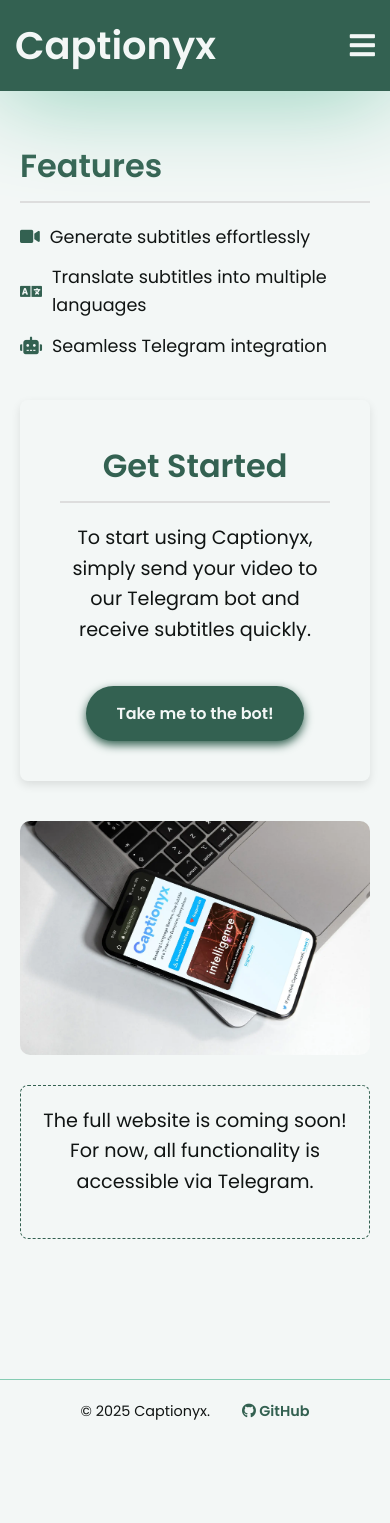
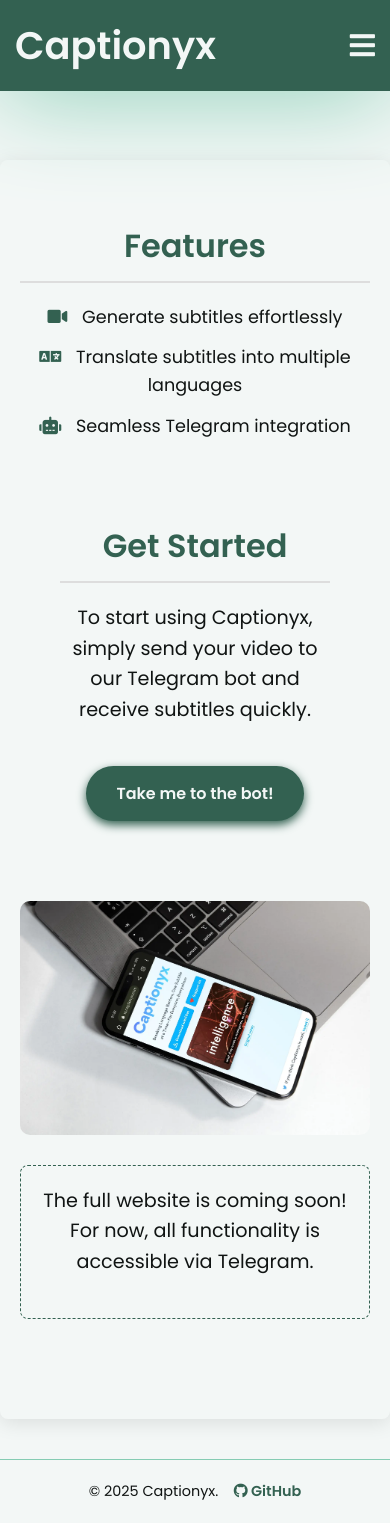
Before and after one commit to awerks/website, a Flask app: page / in a window 390 px wide. Before the commit the page ends 1420 px from the top, so only its background shows below. Run offline with Flask 2, Linux system fonts and the light colour scheme.

Commit message:
Enhance card styling with improved shadows and background; adjust layout for better responsiveness and readability

```diff
--- a/static/base.css
+++ b/static/base.css
@@ -4,6 +4,7 @@
     --primary: #336151;
     --secondary: #85ccb3;
     --accent: #34a27b;
+    --card-shadow: 0 4px 20px rgba(0, 0, 0, 0.1);
 }
 
 :root[data-theme="dark"] {
@@ -12,6 +13,8 @@
     --primary: #9eccbc;
     --secondary: #337a61;
     --accent: #5dcba4;
+    --card-shadow: 0 4px 20px rgba(0, 0, 0, 0.7);
+    /* Deeper shadow */
 }
 
 
@@ -30,20 +33,6 @@
     display: flex;
     flex-direction: column;
     transition: background 0.3s ease, color 0.3s ease;
-}
-
-main {
-    flex: 1;
-}
-
-html,
-body {
-    height: 100%;
-}
-
-a {
-    text-decoration: none;
-    color: inherit;
 }
 
 
@@ -72,13 +61,24 @@
 }
 
 main {
-    max-width: 900px;
+    flex: 1;
+    max-width: 1000px;
     background: var(--card-bg);
     padding: 60px 20px;
     border-radius: 8px;
     box-shadow: var(--card-shadow);
     transition: background 0.3s ease, box-shadow 0.3s ease;
-    margin: 5rem auto 0;
+    margin: 10rem auto 0;
+}
+
+html,
+body {
+    height: 100%;
+}
+
+a {
+    text-decoration: none;
+    color: inherit;
 }
 
 main section {
@@ -102,8 +102,9 @@
 main section ul li {
     margin-bottom: 12px;
     font-size: 1.1rem;
-    display: flex;
-    align-items: center;
+    /* display: flex; */
+
+    /* align-items: center;  */
 }
 
 main section ul li i {
@@ -126,7 +127,6 @@
 
 .footer-container {
     justify-content: center;
-    gap: 2rem;
 }
 
 .logo {
@@ -229,7 +229,7 @@
         position: absolute;
         top: 70px;
         right: 20px;
-        background: var(--primary);
+        background: #2f3b38;
         flex-direction: column;
         gap: 10px;
         padding: 20px;
--- a/static/index.css
+++ b/static/index.css
@@ -1,8 +1,14 @@
+#features {
+    text-align: center;
+}
+
+
 .get-started {
     padding: 40px;
     border-radius: 8px;
     text-align: center;
-    box-shadow: 0 4px 10px rgba(0, 0, 0, 0.1);
+    background: var(--card-bg);
+    /* box-shadow: var(--card-shadow); */
     transition: background 0.3s ease, box-shadow 0.3s ease;
 }
 
@@ -31,15 +37,21 @@
     box-shadow: 0 4px 8px rgba(0, 0, 0, 0.1);
 }
 
-
+/* Coming Soon section uses a dashed border with the primary color */
 .coming-soon {
-    background: #f9f9ff;
+    background: var(--card-bg);
     border: 1px dashed var(--primary);
     padding: 20px;
     text-align: center;
     border-radius: 8px;
     font-size: 1.3rem;
-    background-color: var(--background);
     color: var(--text);
     margin-top: 30px;
 }
+
+/* Dark mode adjustments for elements that need a bit more contrast */
+:root[data-theme="dark"] .bot-placeholder .placeholder {
+    background: #2a2a2a;
+    /* Darker placeholder background */
+    box-shadow: 0 4px 8px rgba(0, 0, 0, 0.7);
+}
--- a/templates/base.html
+++ b/templates/base.html
@@ -28,7 +28,6 @@
         const userPrefersDark = window.matchMedia && window.matchMedia('(prefers-color-scheme: dark)').matches;
         if (storedTheme) {
             document.documentElement.setAttribute('data-theme', storedTheme);
-
         }
         else if (userPrefersDark) {
             document.documentElement.setAttribute('data-theme', 'dark');
@@ -89,12 +88,10 @@
 
     <footer>
         <div class="container footer-container">
-            <p>&copy; 2025 Captionyx.</p>
-            <p>
+            <p>&copy; 2025 Captionyx. &nbsp;&nbsp;
                 <a href="https://github.com/awerks/captionyx" target="_blank" class="github-link">
                     <i class="fab fa-github"></i> GitHub
                 </a>
-
             </p>
         </div>
     </footer>
```
